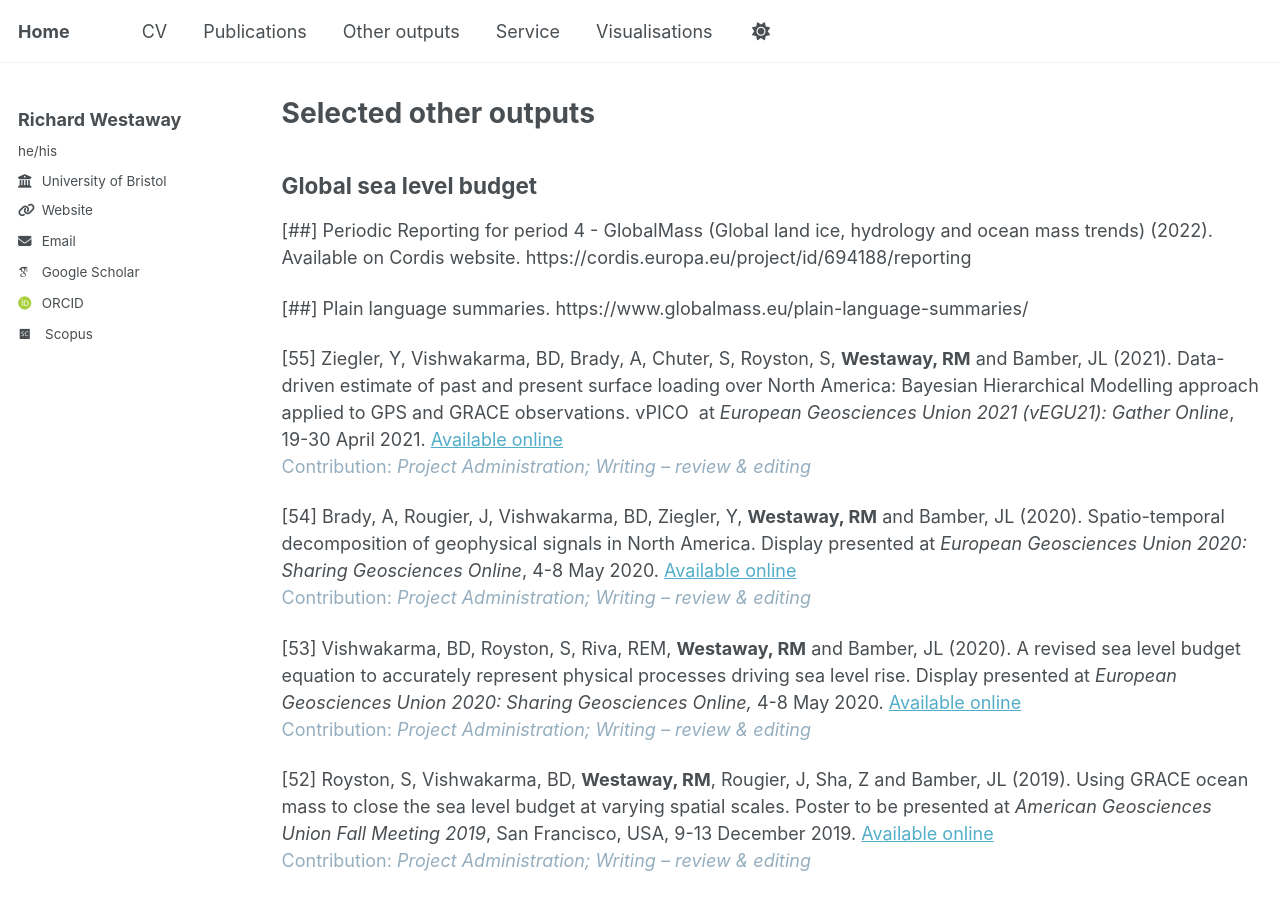
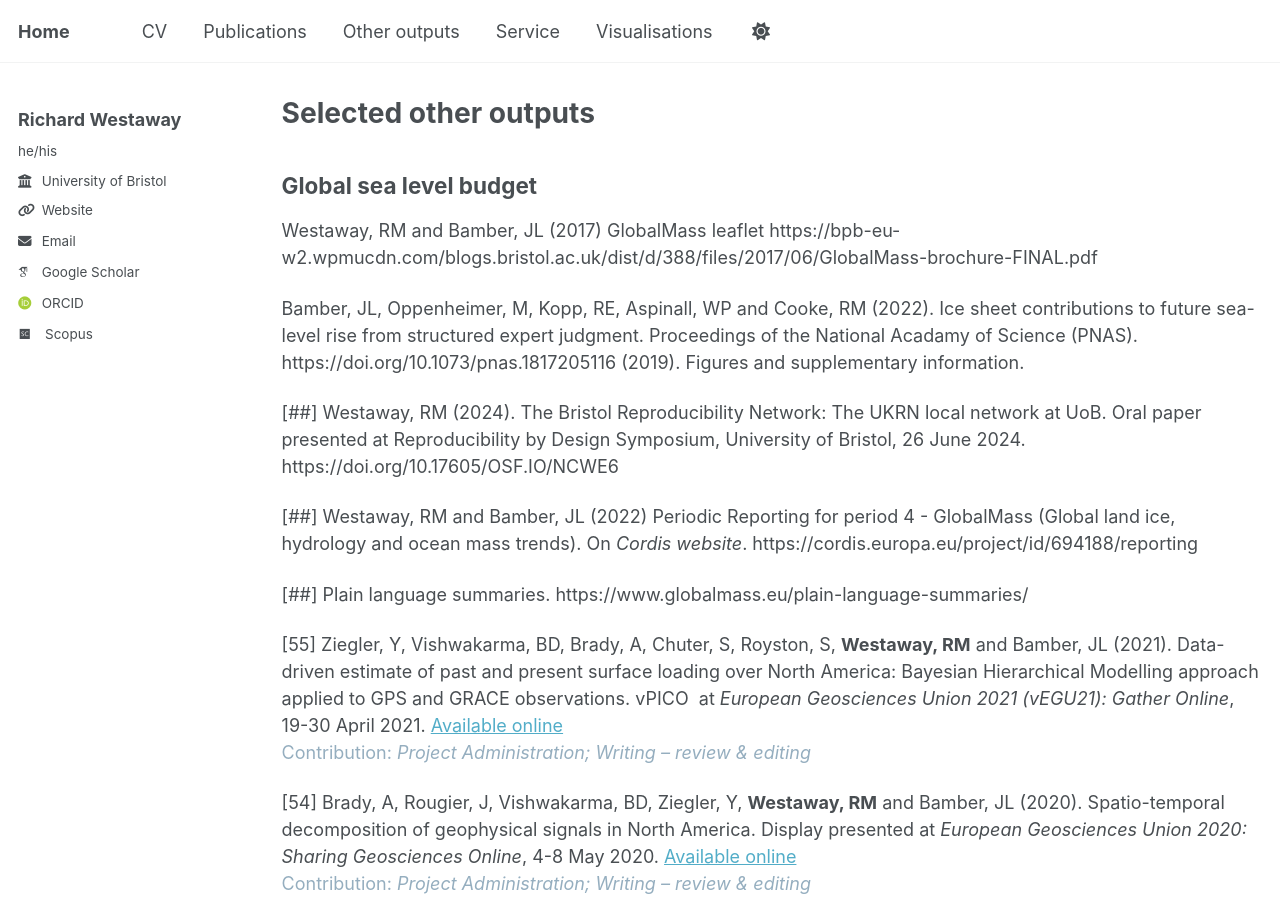
Before and after one commit to richardwestaway/richardwestaway.github.io, a Jekyll site: the page built from _pages/outputs.html, in a window 1280 px wide and 900 px high. Built offline with Jekyll 4.4.1, drawn with Linux system fonts in a browser that asks for light colours; some web fonts are replaced.

Commit message:
Update outputs.html

```diff
--- a/_pages/outputs.html
+++ b/_pages/outputs.html
@@ -14,7 +14,10 @@ author_profile: true
 {% include base_path %}
 
 <h2>Global sea level budget</h2>
-<p>[##] Periodic Reporting for period 4 - GlobalMass (Global land ice, hydrology and ocean mass trends) (2022). Available on Cordis website. https://cordis.europa.eu/project/id/694188/reporting</p>
+<p> Westaway, RM and Bamber, JL (2017) GlobalMass leaflet https://bpb-eu-w2.wpmucdn.com/blogs.bristol.ac.uk/dist/d/388/files/2017/06/GlobalMass-brochure-FINAL.pdf</p>
+<p> Bamber, JL, Oppenheimer, M, Kopp, RE, Aspinall, WP and Cooke, RM (2022). Ice sheet contributions to future sea-level rise from structured expert judgment. Proceedings of the National Acadamy of Science (PNAS). https://doi.org/10.1073/pnas.1817205116 (2019). Figures and supplementary information.</p>
+<p>[##] Westaway, RM (2024). The Bristol Reproducibility Network: The UKRN local network at UoB. Oral paper presented at Reproducibility by Design Symposium, University of Bristol, 26 June 2024. https://doi.org/10.17605/OSF.IO/NCWE6</p>
+<p>[##] Westaway, RM and Bamber, JL (2022) Periodic Reporting for period 4 - GlobalMass (Global land ice, hydrology and ocean mass trends). On <em>Cordis website</em>. https://cordis.europa.eu/project/id/694188/reporting</p>
 <p>[##] Plain language summaries. https://www.globalmass.eu/plain-language-summaries/ </p>
 <p>[55] Ziegler, Y, Vishwakarma, BD,&nbsp;Brady, A, Chuter, S, Royston, S, <strong>Westaway, RM</strong> and Bamber, JL (2021).&nbsp;Data-driven estimate of past and present surface loading over North America: Bayesian Hierarchical Modelling approach applied to GPS and GRACE observations. vPICO&nbsp; at <em>European Geosciences Union 2021 (vEGU21): Gather Online</em>, 19-30 April 2021. <a href="https://doi.org/10.5281/zenodo.7463180" target="_blank" rel="noopener">Available online</a><br /><span style="color: #95aebf;">Contribution: <em>Project Administration;&nbsp;Writing &ndash; review &amp; editing</em></span></p>
 <p>[54] Brady, A, Rougier, J, Vishwakarma, BD, Ziegler, Y, <strong>Westaway, RM</strong> and Bamber, JL (2020). Spatio-temporal decomposition of geophysical signals in North America. Display presented at <em>European Geosciences Union 2020: Sharing Geosciences Online</em>, 4-8 May 2020. <a href="https://doi.org/10.5281/zenodo.7462998" target="_blank" rel="noopener">Available online</a><br /><span style="color: #95aebf;">Contribution: <em>Project Administration;&nbsp;Writing &ndash; review &amp; editing</em></span></p>
```
